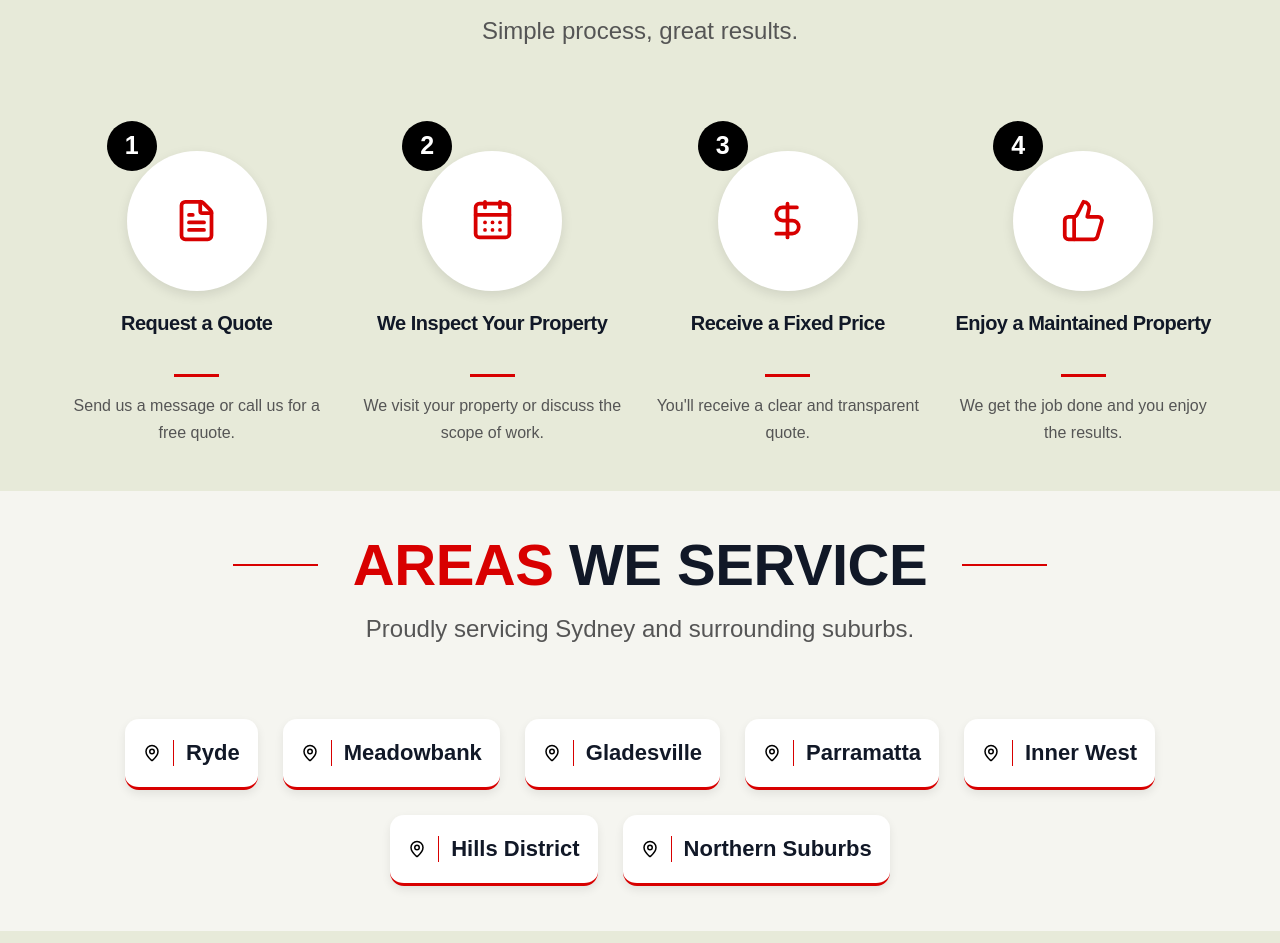
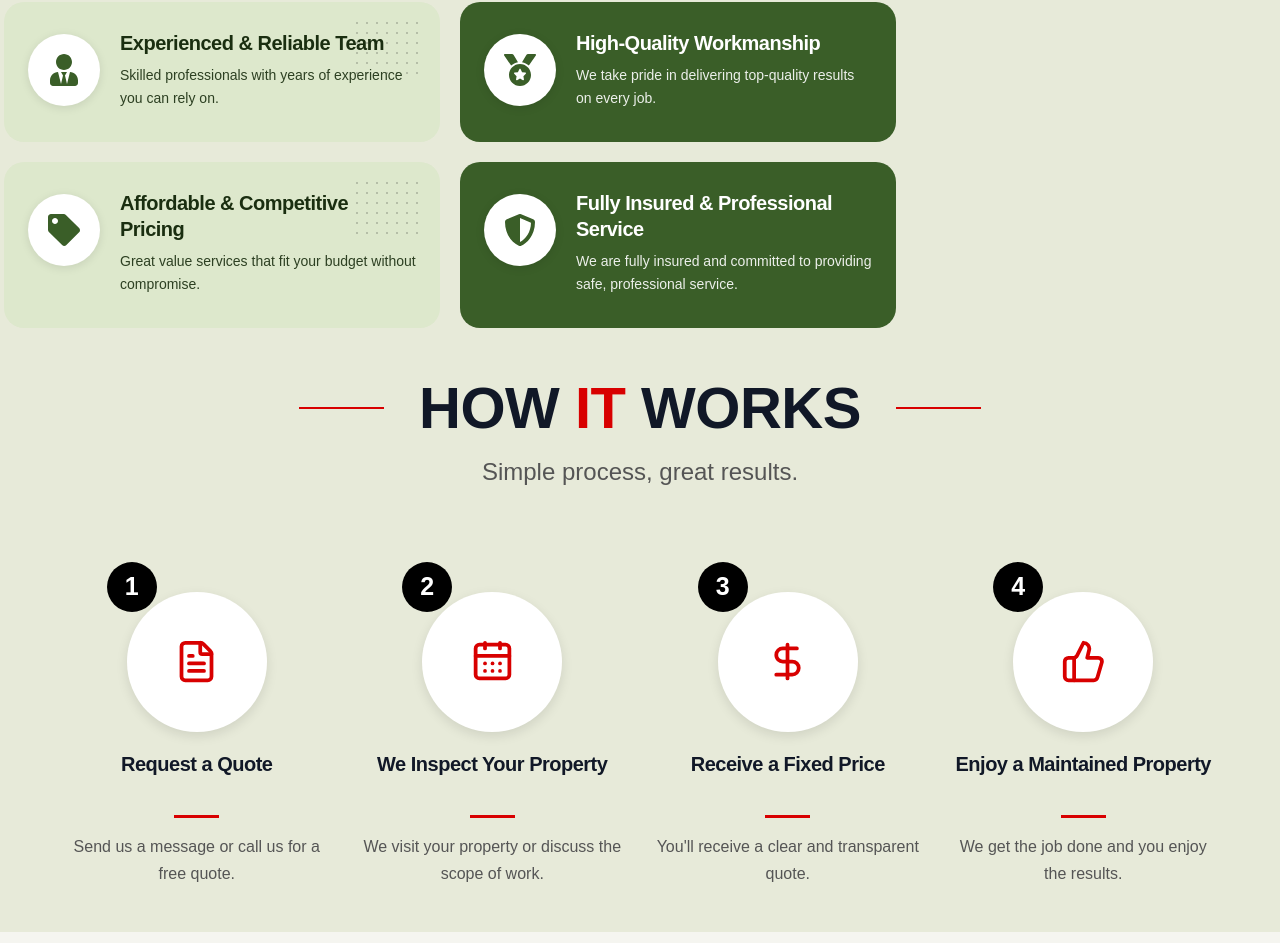
Before and after one commit to brandsbarrel/DNS, a React (Vite) app: page / in a window 1280 px wide. Shown: the part 3153-4096 px from the top of the page. Built offline with nearby package versions, Linux system fonts and the light colour scheme.

Commit message:
Update Home.jsx

```diff
--- a/src/Pages/Home/Home.jsx
+++ b/src/Pages/Home/Home.jsx
@@ -15,8 +15,8 @@ const Home = () => {
             <Hero />
             {/* <WelcomeText /> */}
             <ServiceCard/>
+            <WhyChooseUs />
             <HowItWorks/>
-            <WhyChooseUs />
             <BannerCTA />
             <Stats />
             <FindUs />
```
